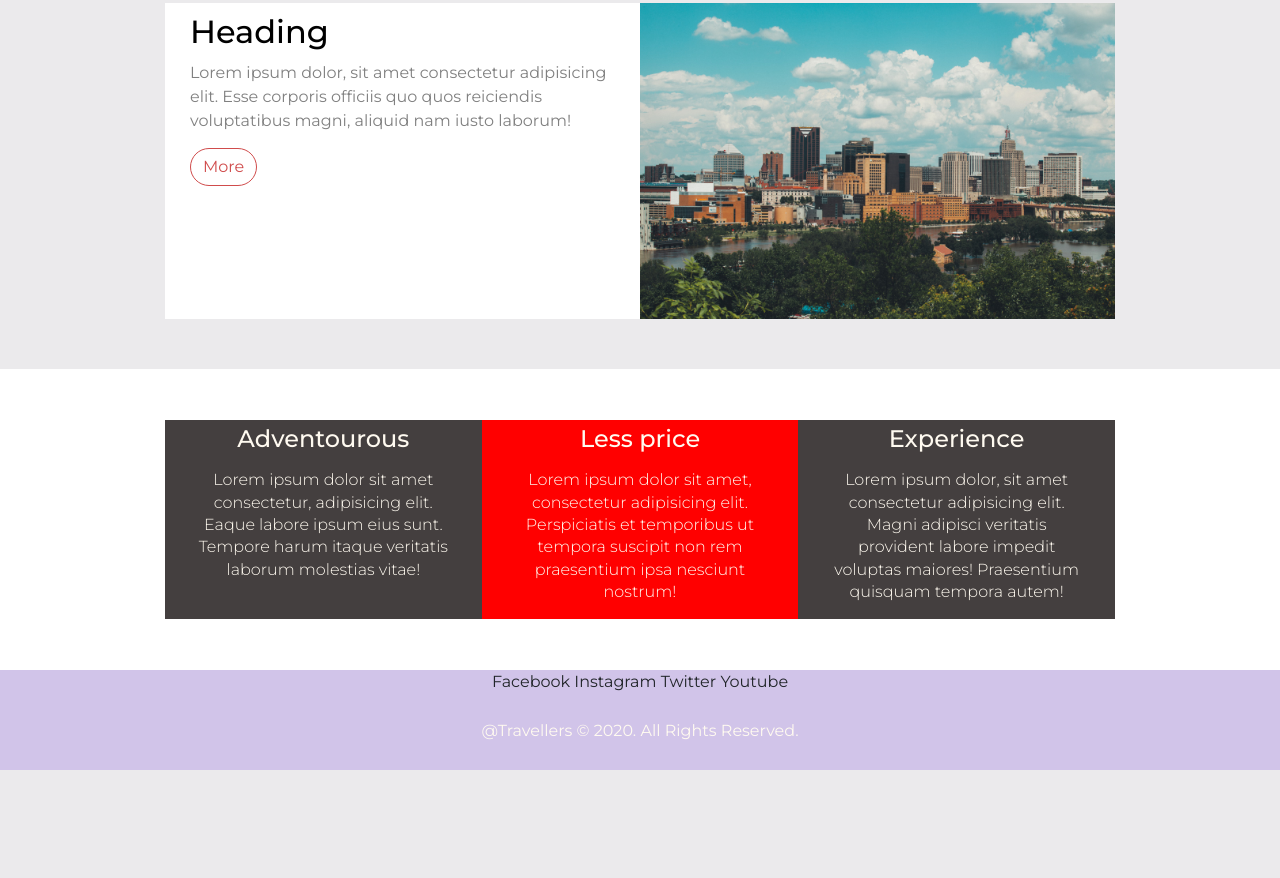
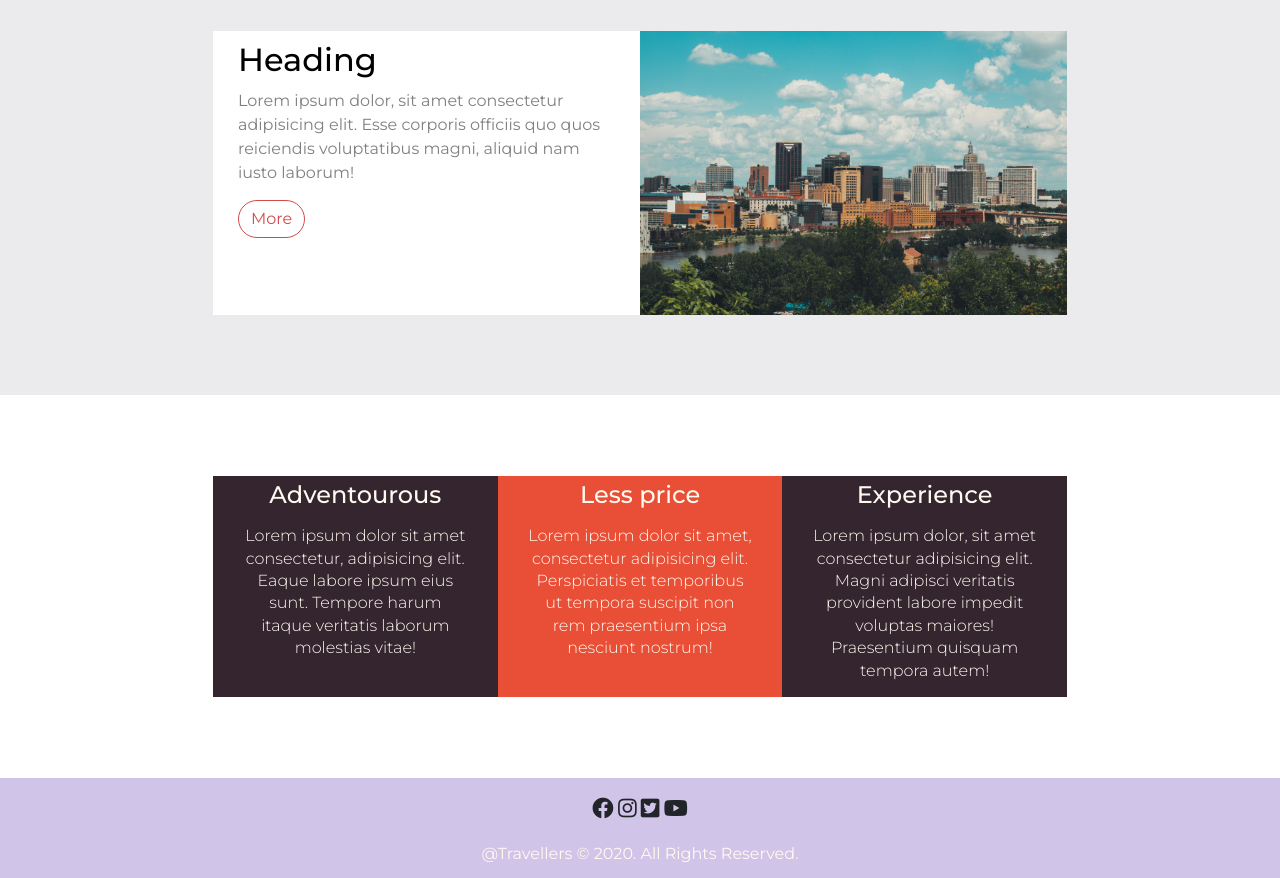
Before and after one commit to IamAakashTyagi/Travel, a plain HTML site: page index.html in a window 1280 px wide. Shown: the part 1174-2052 px from the top of the page. Before the commit the page ends 1944 px from the top, so only its background shows below. Drawn offline with Linux system fonts and the light colour scheme.

Commit message:
Respnsive Front

```diff
--- a/index.html
+++ b/index.html
@@ -10,6 +10,7 @@
     <link rel="stylesheet" href="./bootstrap/dist/css/bootstrap.min.css">
    <link rel="stylesheet" href="./style.css">
    <link href="https://fonts.googleapis.com/css2?family=Montserrat:wght@300;400;500;700&display=swap" rel="stylesheet">
+   <link rel="stylesheet" href="https://cdnjs.cloudflare.com/ajax/libs/font-awesome/5.11.2/css/all.min.css">
     <title>@Travellers</title>
 </head>
 <body>
@@ -33,9 +34,10 @@
        </nav>
        <div class="container">
             <div class="row row-content align-items-center cen justify-content-center">
-                <div class="col-auto">
+                <div class="col-auto small-p">
                     <h1>TRAVEL THE WORLD</h1>
                     <p class="d-none d-sm-block">TRAVEL THE WORLD,EXPERIENCE THE GREATNESS,ITS THE BEST GIFT GIVEN BY THE NATURE</p>
+
                     <button class="btn btn-outline-light main-btn" type="button">EXPLORE PLACES</button>
                 </div>
 
@@ -91,11 +93,11 @@
     </section>
     <footer class="container-fluid">
         <div class="row justify-content-center">
-            <div class="col-auto">
-                <span>Facebook</span>
-                <span>Instagram</span>
-                <span>Twitter</span>
-                <span>Youtube</span>
+            <div class="col-auto footer-icon">
+                <i class="fab fa-facebook fa-lg"></i>
+                <i class="fab fa-instagram fa-lg"></i>
+                <i class="fab fa-twitter-square fa-lg"></i>
+                <i class="fab fa-youtube fa-lg"></i>
             </div>
         </div>
         <div class="row justify-content-center ">
--- a/style.css
+++ b/style.css
@@ -12,11 +12,10 @@ body{
     background-size: cover;
 
 }
+
 .row-content{
     width: 103%;
     min-height: 85vh;
-
-
 }
 .brand{
     font-weight: 700px;
@@ -26,19 +25,33 @@ body{
     text-align: center;
 }
 h1{
-    font-size: xx-large;
     color: floralwhite;
-    font-weight: 700px;
+    font-size: 2.5rem;
+    font-weight: 700;
 }
 p{
     color: floralwhite;
     font-weight: 400px;
 }
+@media (max-width: 576px) {
+    h1{
+        font-size: 1.6rem;
+    }
+
+ }
 .content{
-    margin: 50px 80px 50px 80px;
+    margin-top: 80px;
+    margin-bottom: 80px;
+    margin-left: 10vmax;
+    margin-right: 10vmax;
     min-height: 250px;
 }
-
+@media (max-width: 576px) {
+    .content{
+        margin-left: 15px;
+        margin-right: 15px;
+    }
+ }
 .main-con{
     background-color: white;
 }
@@ -71,9 +84,18 @@ p{
     background-color: white;
 }
 .test-content{
-    margin: 50px 80px 50px 80px;
+    margin-top: 80px;
+    margin-bottom: 80px;
+    margin-left: 10vmax;
+    margin-right: 10vmax;
 
 }
+@media (max-width: 576px) {
+    .test-content{
+        margin-left: 15px;
+        margin-right: 15px;
+    }
+ }
 footer{
     height: 100px;
     background-color: #d1c4e9;
@@ -86,11 +108,11 @@ footer{
     font-weight: 300;
 }
 .test-con1{
-    background-color: #443f3f;
+    background-color: #34252F;
     color: floralwhite;
 }
 .test-con2{
-    background-color: red;
+    background-color: #E94F37;
     color: floralwhite;
 
 }
@@ -101,6 +123,11 @@ footer{
 
 }
 .copy{
-    margin-top: 25px;
     margin-bottom: 10px;
 }
+.footer-icon{
+    margin-top: 20px;
+    margin-bottom: 20px;
+    margin-left: 10px;
+    margin-right: 10px;
+}
```
Also changed, not shown: logo.png (added).
